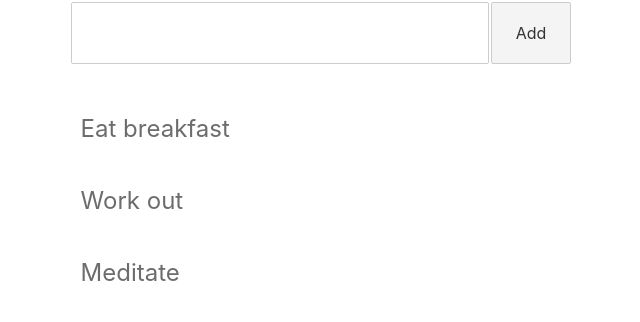
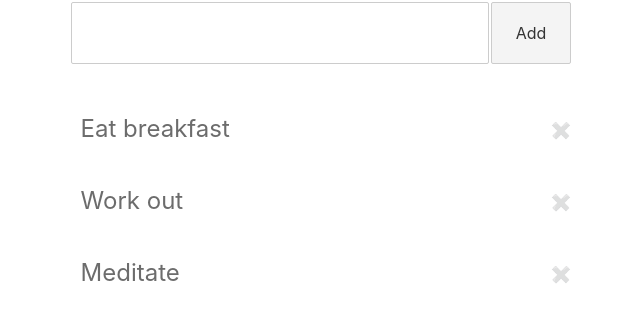
Before and after one commit to alximbot/learn-svelte, a Svelte app: page / in a window 1280 px wide. Shown: the part 262-584 px from the top of the page, without its empty margins (319-959 px from the left). Built offline with nearby package versions, Linux system fonts and the light colour scheme.

Commit message:
8. Add remove function

```diff
--- a/src/List.svelte
+++ b/src/List.svelte
@@ -6,6 +6,11 @@
     list = [...list, newItem];
     newItem = "";
   }
+
+  function removeFromList(index: number) {
+    list.splice(index, 1);
+    list = list;
+  }
 </script>
 
 <div class="newInputContainer">
@@ -13,28 +18,44 @@
   <button class="addButton" on:click={addToList}>Add</button>
 </div>
 
-<div class="listInputs">
-  {#each list as item}
+<div class="listItems">
+  {#each list as item, i}
     <input bind:value={item} />
+    <button on:click={() => removeFromList(i)}>✖️</button>
   {/each}
 </div>
 
 <style>
-  .listInputs {
+  .listItems {
     display: grid;
+    grid-template-columns: auto 30px;
+    align-items: center;
     grid-auto-flow: row;
     row-gap: 12px;
   }
 
-  .listInputs input {
+  .listItems input {
     color: #6c6c6c;
     font-size: 1.5em;
     border: none;
     outline: none;
   }
 
-  .listInputs :focus {
+  .listItems :focus {
     color: #1a1a1a;
+  }
+
+  .listItems button {
+    background: none;
+    border: none;
+    cursor: pointer;
+    width: 40px;
+    height: 40px;
+    opacity: 0.2;
+  }
+
+  .listItems button:hover {
+    opacity: 1;
   }
 
   .newInputContainer {
```
